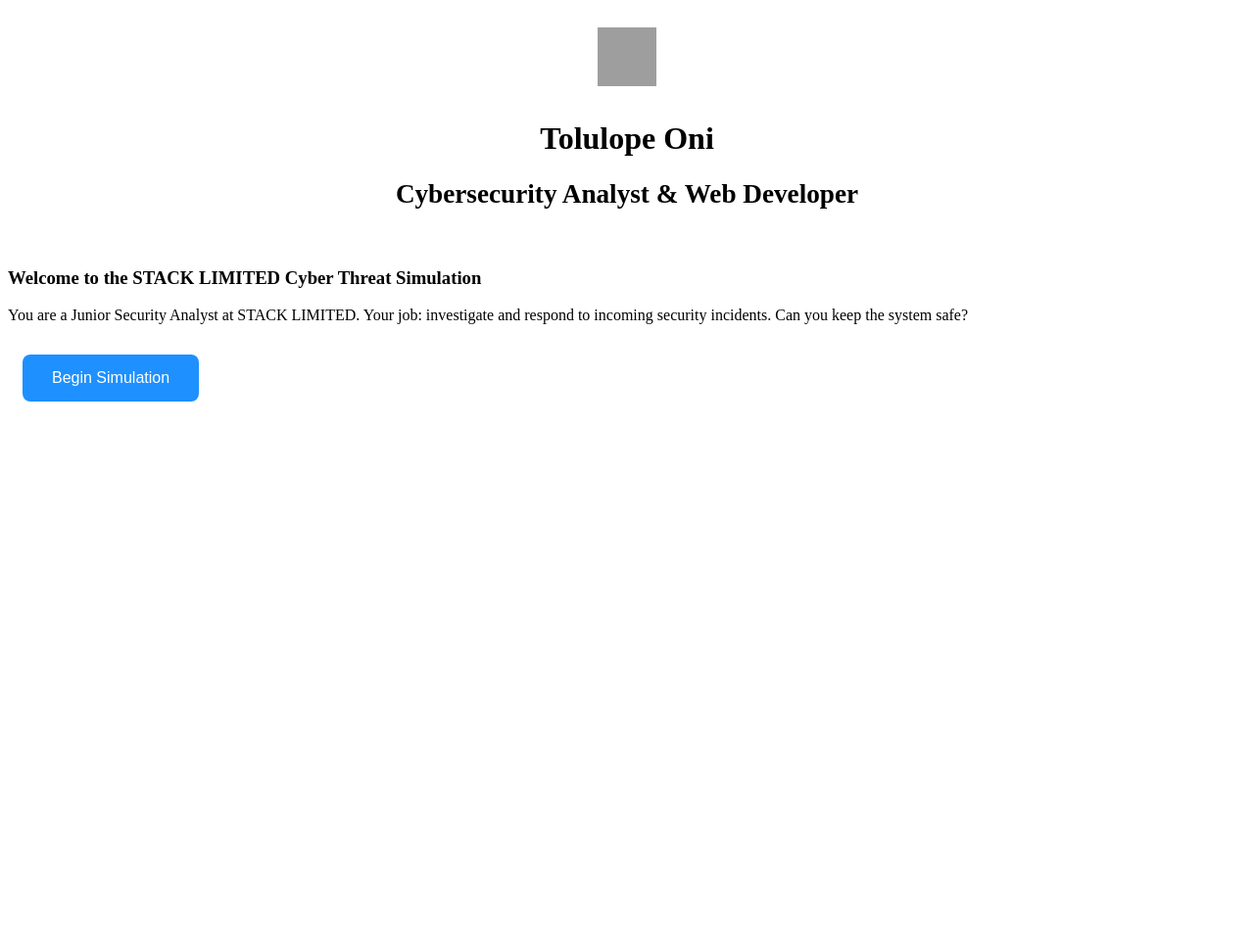
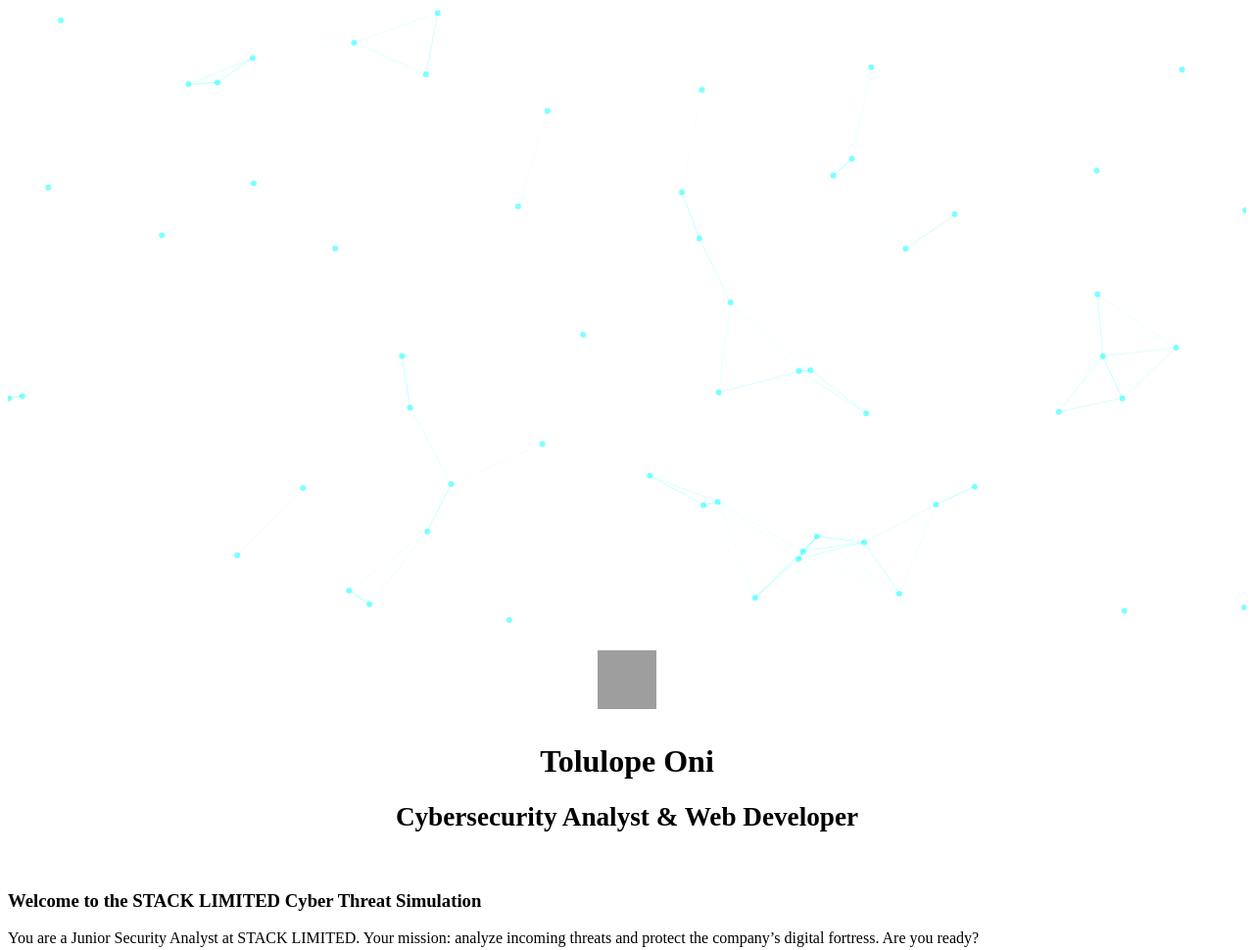
Before and after one commit to ToluCodeGlitch/Threat-Simulation-, a plain HTML site: page index.html in a window 1280 px wide. Shown: the top 970 px of the page at 98% size. Before the commit the page ends 800 px from the top, so only its background shows below. Drawn offline with nearby package versions, Linux system fonts and the light colour scheme; grey boxes are pictures that could not be loaded.

Commit message:
Update index.html

```diff
--- a/index.html
+++ b/index.html
@@ -5,27 +5,56 @@
   <meta name="viewport" content="width=device-width, initial-scale=1.0"/>
   <title>STACK LIMITED - Threat Simulation</title>
   <link rel="stylesheet" href="style.css" />
-  <link href="https://fonts.googleapis.com/css2?family=Share+Tech+Mono&family=Orbitron:wght@500&display=swap" rel="stylesheet">
+  <link href="https://fonts.googleapis.com/css2?family=Orbitron:wght@500&family=Share+Tech+Mono&display=swap" rel="stylesheet">
 </head>
 <body>
+  <div id="particles-js"></div>
+
   <div class="container">
     <header>
-      <!-- WORKING MILITARY-THEME LOGO -->
-      <img src="https://upload.wikimedia.org/wikipedia/commons/thumb/6/6e/United_States_Cyber_Command_seal.svg/512px-United_States_Cyber_Command_seal.svg.png"
-           alt="STACK LIMITED Logo" class="logo" />
-      <h1>Tolulope Oni</h1>
-      <h2>Cybersecurity Analyst & Web Developer</h2>
+      <!-- MILITARY-CYBERSECURITY THEMED LOGO -->
+      <img src="https://upload.wikimedia.org/wikipedia/commons/thumb/a/a1/Emblem_of_the_United_States_Cyber_Command.svg/512px-Emblem_of_the_United_States_Cyber_Command.svg.png"
+           alt="STACK LIMITED Logo"
+           class="logo" />
+      <h1 class="name">Tolulope Oni</h1>
+      <h2 class="title">Cybersecurity Analyst & Web Developer</h2>
     </header>
 
     <main>
       <section class="intro">
         <h3>Welcome to the STACK LIMITED Cyber Threat Simulation</h3>
-        <p>You are a Junior Security Analyst at STACK LIMITED. Your job: investigate and respond to incoming security incidents. Can you keep the system safe?</p>
+        <p>You are a Junior Security Analyst at STACK LIMITED. Your mission: analyze incoming threats and protect the company’s digital fortress. Are you ready?</p>
         <button onclick="startSimulation()">Begin Simulation</button>
       </section>
     </main>
   </div>
 
+  <!-- PARTICLES.JS SCRIPT -->
+  <script src="https://cdn.jsdelivr.net/npm/particles.js"></script>
+  <script>
+    particlesJS("particles-js", {
+      "particles": {
+        "number": { "value": 60 },
+        "color": { "value": "#00ffff" },
+        "shape": { "type": "circle" },
+        "opacity": { "value": 0.5 },
+        "size": { "value": 3 },
+        "line_linked": {
+          "enable": true,
+          "distance": 120,
+          "color": "#00ffff",
+          "opacity": 0.4,
+          "width": 1
+        },
+        "move": { "enable": true, "speed": 1.5 }
+      },
+      "interactivity": {
+        "events": { "onhover": { "enable": true, "mode": "repulse" } }
+      }
+    });
+  </script>
+
+  <!-- NAVIGATION FUNCTION -->
   <script>
     function startSimulation() {
       window.location.href = "scenario1.html";
```
